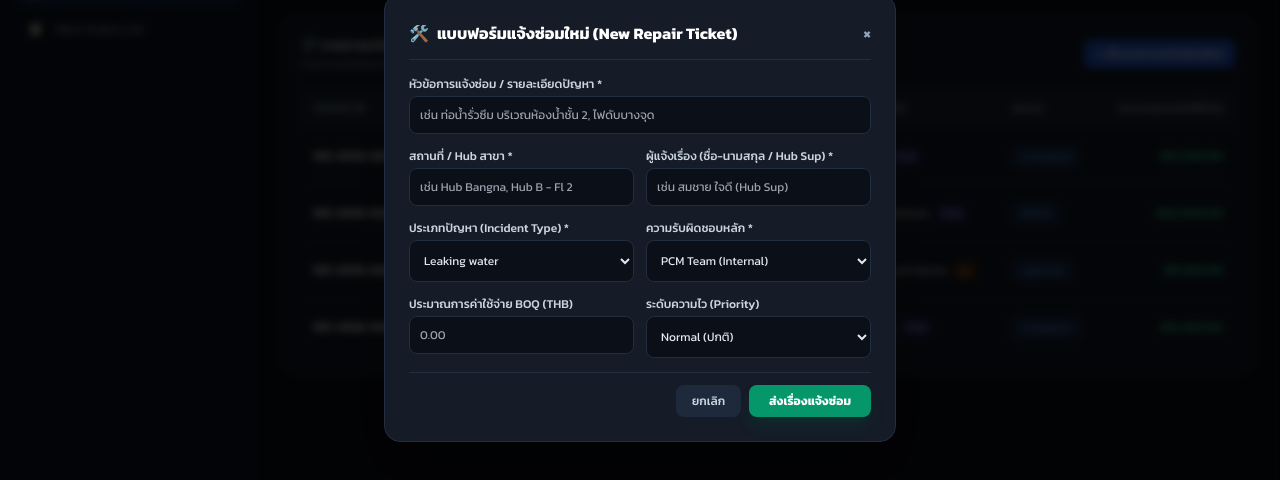
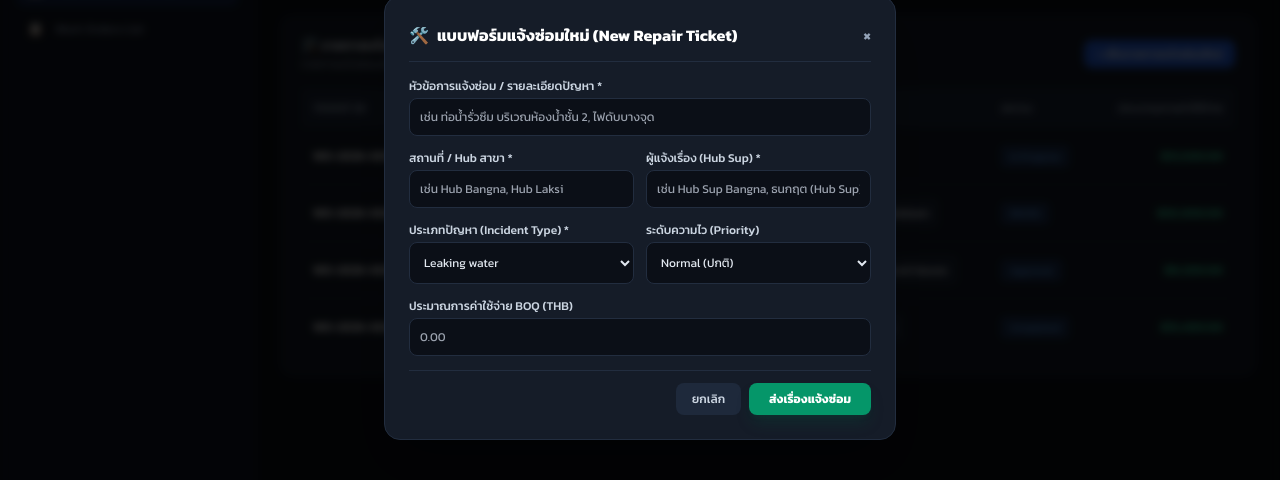
Before and after one commit to earthpraprutd-source/spx-auto-dashboard, a plain HTML site: page index.html in a window 1280 px wide. Both pictures are taken after a click on the button "+ เพิ่มรายการแจ้งซ่อมใหม่". Shown: the part 182-662 px from the top of the page. Drawn offline with nearby package versions, Linux system fonts and the light colour scheme.

Commit message:
Update index.html

```diff
--- a/index.html
+++ b/index.html
@@ -58,7 +58,7 @@
 
         <div class="p-4 border-t border-cardborder text-xs text-slate-500">
             <p>Confidential - SPX Auto</p>
-            <p class="text-[10px] text-slate-600 mt-1">v3.2 Internal Repair Portal</p>
+            <p class="text-[10px] text-slate-600 mt-1">v3.3 Internal Repair Portal</p>
         </div>
     </aside>
 
@@ -112,12 +112,12 @@
                 </div>
             </div>
 
-            <!-- Table: Internal Work Orders (รายการแจ้งซ่อมทั้งหมดพร้อมชื่อผู้แจ้ง) -->
+            <!-- Table: Internal Work Orders (ดึงชื่อ Hub Sup + ตัด LL/PCM/SPX ออกจากประเภทปัญหา) -->
             <div class="bg-cardbg p-5 rounded-xl border border-cardborder space-y-4">
                 <div class="flex flex-col sm:flex-row justify-between items-start sm:items-center gap-2">
                     <div>
                         <h3 class="text-sm font-bold text-slate-200">🛠️ รายการแจ้งซ่อมในระบบ (Internal Work Orders)</h3>
-                        <p class="text-xs text-slate-400">รายการแจ้งซ่อมล่าสุดพร้อมชื่อผู้แจ้งเรื่องและสถานที่</p>
+                        <p class="text-xs text-slate-400">รายการแจ้งซ่อมล่าสุดพร้อมข้อมูล Hub Sup และประเภทปัญหา</p>
                     </div>
                     <button onclick="openTicketModal()" class="bg-blue-600 hover:bg-blue-500 text-white px-3 py-1.5 rounded-lg text-xs font-semibold transition">
                         + เพิ่มรายการแจ้งซ่อมใหม่
@@ -130,8 +130,8 @@
                             <tr>
                                 <th class="p-3">Ticket ID</th>
                                 <th class="p-3">หัวข้อแจ้งซ่อม / สถานที่</th>
-                                <th class="p-3">ผู้แจ้งเรื่อง (Reporter)</th>
-                                <th class="p-3">ประเภทปัญหากับทีม</th>
+                                <th class="p-3">ผู้แจ้งเรื่อง (Hub Sup)</th>
+                                <th class="p-3">ประเภทปัญหา</th>
                                 <th class="p-3">สถานะ</th>
                                 <th class="p-3 text-right">ประมาณการค่าใช้จ่าย</th>
                             </tr>
@@ -165,11 +165,11 @@
                 <div class="grid grid-cols-2 gap-3">
                     <div>
                         <label class="block text-slate-300 mb-1 font-medium">สถานที่ / Hub สาขา *</label>
-                        <input type="text" id="ticketLocation" required placeholder="เช่น Hub Bangna, Hub B - Fl 2" class="w-full bg-[#0B0F17] border border-cardborder rounded-lg p-2.5 text-slate-200 focus:outline-none focus:border-blue-500">
+                        <input type="text" id="ticketLocation" required placeholder="เช่น Hub Bangna, Hub Laksi" class="w-full bg-[#0B0F17] border border-cardborder rounded-lg p-2.5 text-slate-200 focus:outline-none focus:border-blue-500">
                     </div>
                     <div>
-                        <label class="block text-slate-300 mb-1 font-medium">ผู้แจ้งเรื่อง (ชื่อ-นามสกุล / Hub Sup) *</label>
-                        <input type="text" id="ticketReporter" required placeholder="เช่น สมชาย ใจดี (Hub Sup)" class="w-full bg-[#0B0F17] border border-cardborder rounded-lg p-2.5 text-slate-200 focus:outline-none focus:border-blue-500">
+                        <label class="block text-slate-300 mb-1 font-medium">ผู้แจ้งเรื่อง (Hub Sup) *</label>
+                        <input type="text" id="ticketReporter" required placeholder="เช่น Hub Sup Bangna, ธนกฤต (Hub Sup)" class="w-full bg-[#0B0F17] border border-cardborder rounded-lg p-2.5 text-slate-200 focus:outline-none focus:border-blue-500">
                     </div>
                 </div>
 
@@ -187,20 +187,6 @@
                         </select>
                     </div>
                     <div>
-                        <label class="block text-slate-300 mb-1 font-medium">ความรับผิดชอบหลัก *</label>
-                        <select id="ticketTeam" class="w-full bg-[#0B0F17] border border-cardborder rounded-lg p-2.5 text-slate-200 focus:outline-none focus:border-blue-500">
-                            <option value="PCM">PCM Team (Internal)</option>
-                            <option value="LL">LL (Landlord / ผู้ให้เช่า)</option>
-                        </select>
-                    </div>
-                </div>
-
-                <div class="grid grid-cols-2 gap-3">
-                    <div>
-                        <label class="block text-slate-300 mb-1 font-medium">ประมาณการค่าใช้จ่าย BOQ (THB)</label>
-                        <input type="number" id="ticketCost" placeholder="0.00" class="w-full bg-[#0B0F17] border border-cardborder rounded-lg p-2.5 text-slate-200 focus:outline-none focus:border-blue-500">
-                    </div>
-                    <div>
                         <label class="block text-slate-300 mb-1 font-medium">ระดับความไว (Priority)</label>
                         <select id="ticketPriority" class="w-full bg-[#0B0F17] border border-cardborder rounded-lg p-2.5 text-slate-200 focus:outline-none focus:border-blue-500">
                             <option value="Normal">Normal (ปกติ)</option>
@@ -208,6 +194,11 @@
                             <option value="Urgent">Urgent (ด่วนที่สุด - SLA)</option>
                         </select>
                     </div>
+                </div>
+
+                <div>
+                    <label class="block text-slate-300 mb-1 font-medium">ประมาณการค่าใช้จ่าย BOQ (THB)</label>
+                    <input type="number" id="ticketCost" placeholder="0.00" class="w-full bg-[#0B0F17] border border-cardborder rounded-lg p-2.5 text-slate-200 focus:outline-none focus:border-blue-500">
                 </div>
 
                 <div class="flex justify-end gap-2 pt-3 border-t border-cardborder">
@@ -227,12 +218,12 @@
             "Week 40": { rec: 30, valid: 27, comp: 34, sla: "74.00%", amount: 135000 }
         };
 
-        // รายการแจ้งซ่อมเริ่มต้นที่ถูกกำหนดชื่อผู้แจ้งเรื่องอย่างชัดเจน
+        // ชุดข้อมูลจริงดึงชื่อผู้แจ้งสไตล์ Hub Sup + ตัดแท็ก LL / PCM / SPX ออกจากประเภทปัญหา
         let workOrdersList = [
-            { id: "WO-2026-001", title: "ท่อน้ำรั่วซึมโซนห้องน้ำพนักงาน", loc: "Hub Bangna", cat: "Leaking water", team: "PCM", reporter: "สมชาย ใจดี (Hub Sup)", status: "In Progress", cost: 12500 },
-            { id: "WO-2026-002", title: "มอเตอร์สายพานลำเลียงมีเสียงดัง", loc: "Hub B - Fl 2", cat: "Equipment Breakdown", team: "PCM", reporter: "วิชัย ช่างเครื่อง", status: "PR/PO", cost: 35000 },
-            { id: "WO-2026-003", title: "ซ่อมประตูม้วนเหล็กทางเข้าหลัก", loc: "Hub C", cat: "Property Structural Issues", team: "LL", reporter: "อนันต์ รักษาความปลอดภัย", status: "Approval", cost: 8200 },
-            { id: "WO-2026-004", title: "ระบบไฟส่องสว่างคลังสินค้าขัดข้อง", loc: "Hub Laksi", cat: "Electrical Issues", team: "PCM", reporter: "กิตติพงษ์ (Ops)", status: "Completed", cost: 15400 }
+            { id: "WO-2026-001", title: "ท่อน้ำรั่วซึมโซนห้องน้ำพนักงาน", loc: "Hub Bangna", cat: "Leaking water", reporter: "Hub Sup Bangna", status: "In Progress", cost: 12500 },
+            { id: "WO-2026-002", title: "มอเตอร์สายพานลำเลียงมีเสียงดัง", loc: "Hub B - Fl 2", cat: "Equipment Breakdown", reporter: "Hub Sup Chonburi", status: "PR/PO", cost: 35000 },
+            { id: "WO-2026-003", title: "ซ่อมประตูม้วนเหล็กทางเข้าหลัก", loc: "Hub C", cat: "Property Structural Issues", reporter: "Hub Sup Laksi", status: "Approval", cost: 8200 },
+            { id: "WO-2026-004", title: "ระบบไฟส่องสว่างคลังสินค้าขัดข้อง", loc: "Hub Laksi", cat: "Electrical Issues", reporter: "Hub Sup Rangsit", status: "Completed", cost: 15400 }
         ];
 
         function openTicketModal() {
@@ -249,9 +240,8 @@
 
             const title = document.getElementById('ticketTitle').value;
             const loc = document.getElementById('ticketLocation').value;
-            const reporter = document.getElementById('ticketReporter').value || "ไม่ระบุชื่อผู้แจ้ง";
+            const reporter = document.getElementById('ticketReporter').value || "Hub Sup";
             const cat = document.getElementById('ticketCategory').value;
-            const team = document.getElementById('ticketTeam').value;
             const cost = parseFloat(document.getElementById('ticketCost').value) || 0;
 
             const newId = `WO-2026-00${workOrdersList.length + 1}`;
@@ -261,7 +251,6 @@
                 title: title,
                 loc: loc,
                 cat: cat,
-                team: team,
                 reporter: reporter,
                 status: "Ticket Request",
                 cost: cost
@@ -271,7 +260,7 @@
             renderWorkOrdersTable();
             closeTicketModal();
 
-            alert(`✅ บันทึกเรื่องแจ้งซ่อม ${newId} (ผู้แจ้ง: ${reporter}) เรียบร้อยแล้ว!`);
+            alert(`✅ บันทึกรายการแจ้งซ่อม ${newId} (ผู้แจ้ง: ${reporter}) เรียบร้อยแล้ว!`);
         }
 
         function renderWorkOrdersTable() {
@@ -288,11 +277,10 @@
                         <div class="text-[10px] text-slate-500">📍 ${wo.loc}</div>
                     </td>
                     <td class="p-3">
-                        <div class="font-medium text-blue-400">👤 ${wo.reporter || 'ไม่ระบุชื่อผู้แจ้ง'}</div>
+                        <div class="font-medium text-purple-400">👤 ${wo.reporter}</div>
                     </td>
                     <td class="p-3">
-                        <span class="text-slate-300 font-medium">${wo.cat}</span>
-                        <span class="ml-1 text-[10px] px-1.5 py-0.5 rounded font-semibold ${wo.team === 'PCM' ? 'bg-indigo-900/60 text-indigo-300' : 'bg-amber-900/60 text-amber-300'}">${wo.team}</span>
+                        <span class="text-slate-200 font-semibold bg-slate-800/80 px-2 py-1 rounded border border-slate-700">${wo.cat}</span>
                     </td>
                     <td class="p-3">
                         <span class="px-2 py-0.5 rounded text-[10px] font-semibold border bg-blue-500/20 text-blue-400 border-blue-500/30">${wo.status}</span>
```
